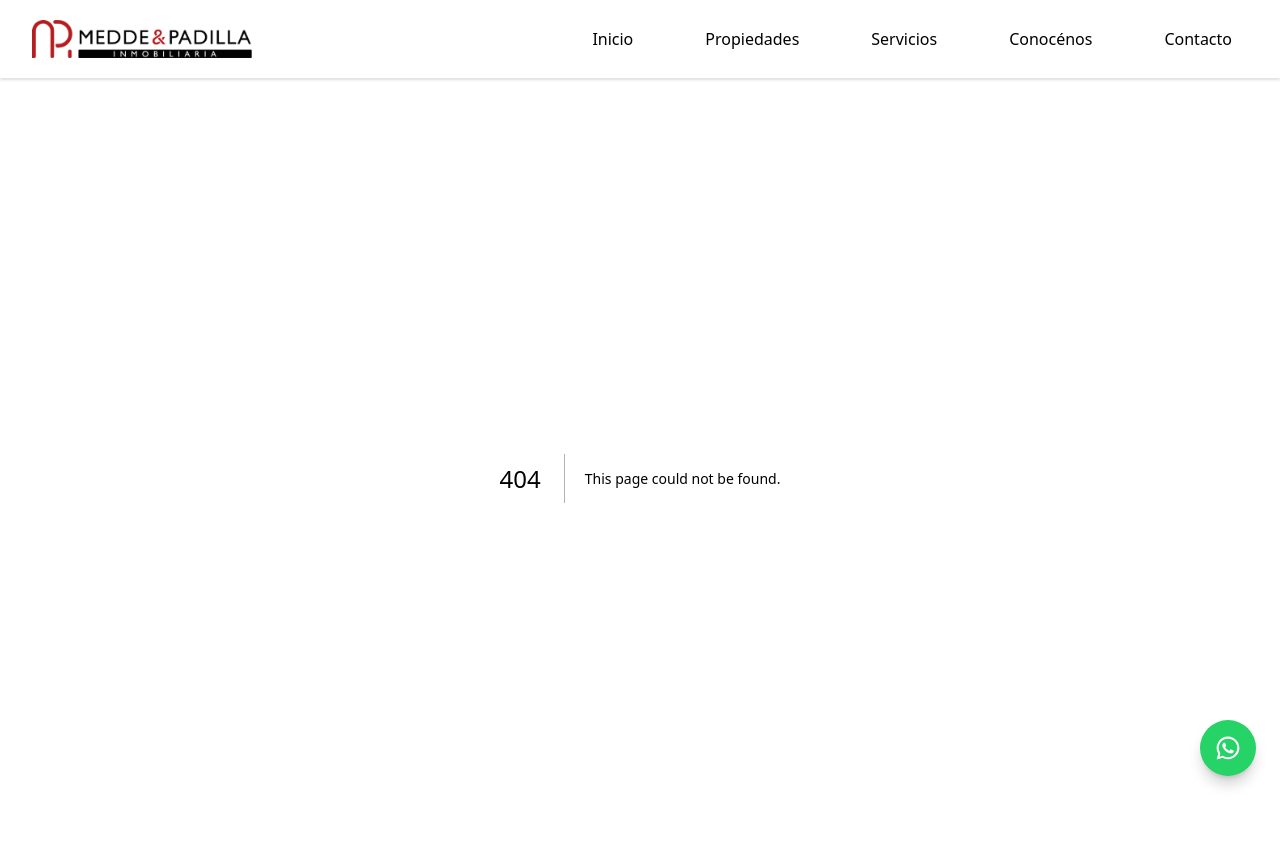
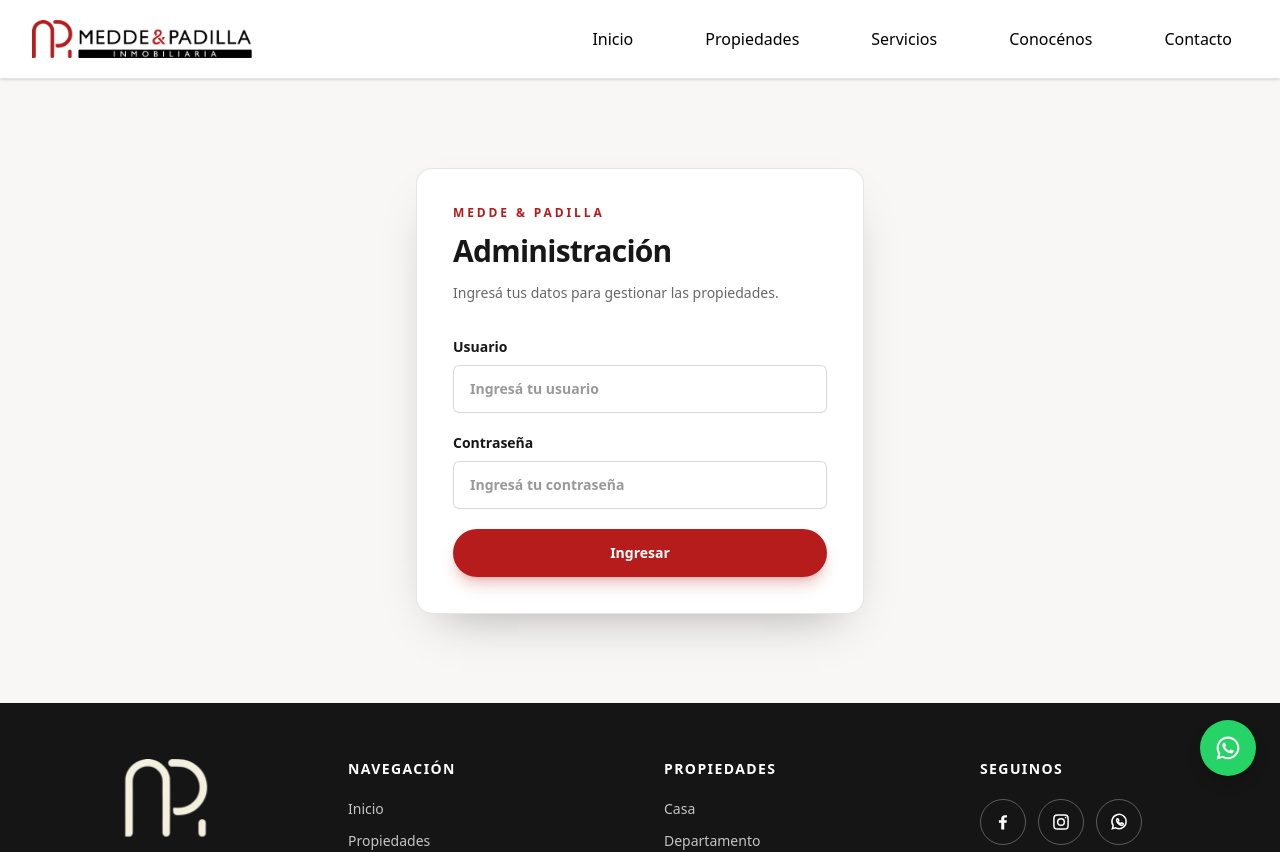
Before and after one commit to Agusme/MeddeyPadilla-Inmobiliaria, a Next.js app in the folder front/: page /admin in a window 1280 px wide. Before the commit this address had no page. Shown: the top 852 px of the page. Built offline with nearby package versions, Linux system fonts and the light colour scheme.

Commit message:
feat: agrego pagina admin

```diff
--- /dev/null
+++ b/front/app/admin/page.tsx
@@ -0,0 +1,60 @@
+import type { Metadata } from "next";
+
+export const metadata: Metadata = {
+  title: "Administración",
+  description: "Acceso al panel de administración de propiedades.",
+};
+
+export default function AdminPage() {
+  return (
+    <div className="flex min-h-[calc(100dvh-11rem)] items-center justify-center bg-[#f8f7f6] px-5 py-12 sm:px-8">
+      <section
+        aria-labelledby="admin-login-title"
+        className="w-full max-w-md rounded-2xl border border-black/10 bg-white p-7 shadow-[0_22px_50px_-25px_rgba(0,0,0,0.35)] sm:p-9"
+      >
+        <p className="text-xs font-bold uppercase tracking-[0.24em] text-[#B71C1C]">
+          Medde &amp; Padilla
+        </p>
+        <h1 id="admin-login-title" className="mt-3 text-3xl font-semibold tracking-tight text-[#171717]">
+          Administración
+        </h1>
+        <p className="mt-3 text-sm leading-6 text-black/60">
+          Ingresá tus datos para gestionar las propiedades.
+        </p>
+
+        <form className="mt-8 space-y-5">
+          <label className="block text-sm font-semibold text-[#171717]">
+            Usuario
+            <input
+              required
+              name="username"
+              type="text"
+              autoComplete="username"
+              placeholder="Ingresá tu usuario"
+              className="mt-2 h-12 w-full rounded-md border border-black/15 bg-white px-4 text-sm outline-none transition placeholder:text-black/40 focus:border-[#B71C1C] focus:ring-2 focus:ring-[#B71C1C]/15"
+            />
+          </label>
+
+          <label className="block text-sm font-semibold text-[#171717]">
+            Contraseña
+            <input
+              required
+              name="password"
+              type="password"
+              autoComplete="current-password"
+              placeholder="Ingresá tu contraseña"
+              className="mt-2 h-12 w-full rounded-md border border-black/15 bg-white px-4 text-sm outline-none transition placeholder:text-black/40 focus:border-[#B71C1C] focus:ring-2 focus:ring-[#B71C1C]/15"
+            />
+          </label>
+
+          <button
+            type="submit"
+            className="inline-flex w-full items-center justify-center rounded-full bg-[#B71C1C] px-6 py-3.5 text-sm font-semibold text-white shadow-lg shadow-[#B71C1C]/25 transition duration-200 hover:-translate-y-0.5 hover:bg-[#8F1616] hover:shadow-xl focus:outline-none focus-visible:ring-2 focus-visible:ring-[#B71C1C]"
+          >
+            Ingresar
+          </button>
+        </form>
+      </section>
+    </div>
+  );
+}
```
